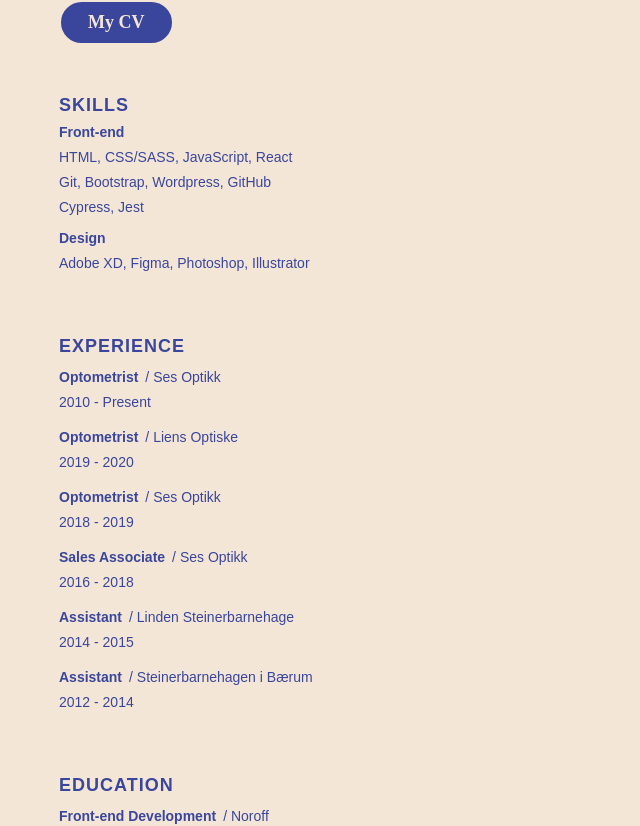
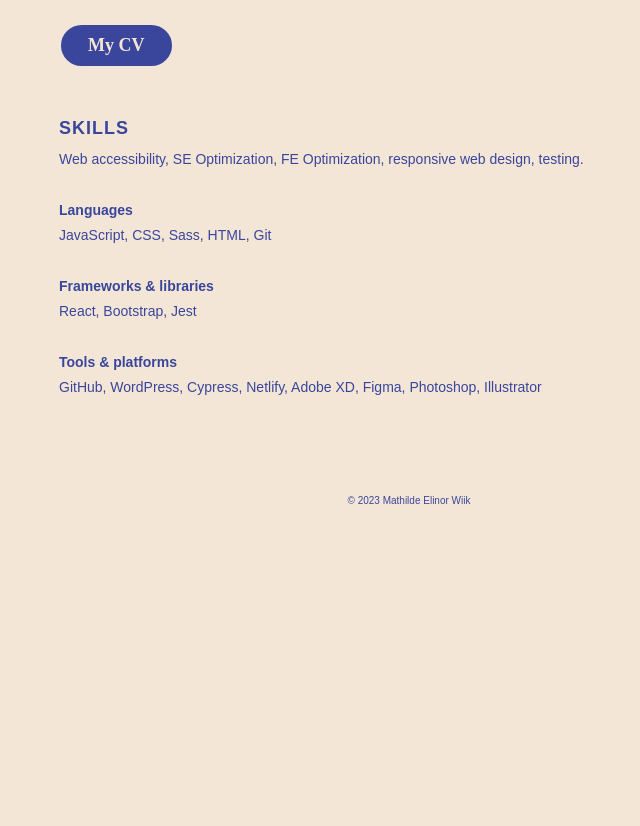
Before and after one commit to mathildeew/mathildeelinor-react, a React (Vite) app: page /about in a window 1280 px wide. Shown: the part 938-1764 px from the top of the page, without its empty margins (231-871 px from the left). After the commit the page ends 1458 px from the top, so only its background shows below. Built offline with nearby package versions, Linux system fonts and the light colour scheme; a web font is replaced by a local one.

Commit message:
clean up about

```diff
--- a/src/components/About/AboutContainer.styles.jsx
+++ b/src/components/About/AboutContainer.styles.jsx
@@ -1,26 +1,21 @@
 import styled from "styled-components";
 import { displayFlex } from "../../../styles/mixins";
 
-export const AboutContainer = styled.main`
-  .top {
+export const AboutContainer = styled.section`
+  .topMain {
     width: 100%;
-    height: 400px;
-  }
-
-  .left {
-    margin: 0 32px;
-    overflow: hidden;
+    margin-bottom: 70px;
 
     ${displayFlex({
       direction: "column",
-      align: "center",
-      justify: "center",
+      justify: "space-around",
     })}
   }
 
   h1 {
-    font-size: 10rem;
-    margin-bottom: 40px;
+    font-size: 8rem;
+    text-align: center;
+    margin-bottom: 100px;
   }
 
   h3 {
@@ -31,30 +26,47 @@ export const AboutContainer = styled.main`
     font-family: Montserrat;
     font-size: 1.6rem;
     line-height: 2;
+    margin-bottom: 80px;
   }
 
-  #blue {
+  .blob {
+    width: 270px;
+    height: 350px;
     background-color: var(--color-primary);
-    width: 100%;
-    height: 300px;
-    margin-bottom: 30px;
+    border-radius: 40% 56% 72% 28% / 42% 42% 56% 48%;
+    margin: 0 auto;
+    animation: morph 2.75s linear infinite;
 
     ${displayFlex({
       direction: "column",
+      justify: "center",
       align: "center",
-      justify: "center",
     })}
   }
 
+  @keyframes morph {
+    0%,
+    100% {
+      border-radius: 42% 56% 72% 28% / 42% 42% 56% 48%;
+    }
+    33% {
+      border-radius: 72% 28% 48% 48% / 28% 28% 72% 72%;
+    }
+    66% {
+      border-radius: 100% 56% 56% 100% / 100% 100% 56% 56%;
+    }
+  }
+
   .portrait {
-    width: 180px;
-    height: 220px;
+    width: 200px;
+    height: 260px;
     background: url("../../../public/self2.jpg");
     background-size: cover;
-    background-position: top center;
-    border-top-right-radius: 50%;
-    border-top-left-radius: 50%;
-    box-shadow: 6px -6px 0px 0px var(--color-secondary);
+    background-position: center center;
+    border-radius: 40% 56% 72% 28% / 42% 42% 56% 48%;
+    /* border-top-right-radius: 50%;
+    border-top-left-radius: 50%; */
+    /* box-shadow: 6px -6px 0px 0px var(--color-secondary); */
   }
 
   #text p:first-child {
@@ -62,7 +74,7 @@ export const AboutContainer = styled.main`
   }
 
   .bulk {
-    margin-bottom: 10px;
+    margin-bottom: 30px;
 
     div:first-child {
       display: flex;
@@ -82,52 +94,20 @@ export const AboutContainer = styled.main`
   }
 
   @media (min-width: 768px) {
-    .portrait {
-      display: none;
-    }
-
-    #blue {
-      width: 50%;
-      height: auto;
-    }
-
-    .topWrapper {
-      width: 100%;
-      height: 55vw;
-      max-height: 550px;
-      display: flex;
-      margin-bottom: 50px;
-    }
-
-    .top {
-      width: 50%;
-      height: 100%;
-      margin-right: 45px;
-
+    .topMain {
       ${displayFlex({
+        direction: "row",
         align: "center",
-        justify: "flex-end",
       })}
     }
 
-    .left {
-      width: 320px;
-      flex-direction: column;
-      margin: 0;
+    span {
+      font-size: 2rem;
+      width: 50%;
+      margin-bottom: 0px;
     }
-
-    .portraitBig {
-      /* 180*220 */
-      width: 180px;
-      height: 220px;
-      background: url("../../../public/self2.jpg");
-      background-size: cover;
-      background-position: top center;
-      border-top-right-radius: 50%;
-      border-top-left-radius: 50%;
-      box-shadow: 6px -6px 0px 0px var(--color-secondary);
-      position: absolute;
-      left: 50%;
+    .blue {
+      /* width: 80%; */
     }
   }
 `;
--- a/src/components/About/index.jsx
+++ b/src/components/About/index.jsx
@@ -15,23 +15,9 @@ export default function About() {
         </Helmet>
       </HelmetProvider>
 
-      <m.div
-        initial={{
-          background: "#39469B",
-          width: "100vw",
-          height: "100vh",
-          position: "absolute",
-          zIndex: "1",
-        }}
-        animate={{ y: "-100%" }}
-        transition={{ delay: 0.2, duration: 0.5, ease: "easeInOut" }}
-      ></m.div>
-
       <Navbar />
-      <AboutContainer>
-        <section className="topWrapper">
+      <AboutContainer className="wrapper">
         <div className="top">
-            <div className="left">
           <m.h1
             animate={{ y: 0 }}
             initial={{ y: "-100%" }}
@@ -40,6 +26,7 @@ export default function About() {
             About
           </m.h1>
 
+          <div className="topMain">
             <m.span
               animate={{ y: 0 }}
               initial={{ y: "100%" }}
@@ -48,27 +35,19 @@ export default function About() {
               Hi, I am Mathilde Elinor. I like to code things that are
               structured, accurate and user-oriented.
             </m.span>
+
+            <m.div
+              className="blob"
+              animate={{ opacity: 1 }}
+              initial={{ opacity: 0 }}
+              transition={{ delay: 0.8, duration: 0.5 }}
+            >
+              <div className="portrait"></div>
+            </m.div>
+          </div>
         </div>
 
         <m.div
-              className="portraitBig"
-              animate={{ opacity: 1 }}
-              initial={{ opacity: 0 }}
-              transition={{ delay: 0.4, duration: 0.5 }}
-            ></m.div>
-          </div>
-          <m.div id="blue">
-            <m.div
-              className="portrait"
-              animate={{ opacity: 1 }}
-              initial={{ opacity: 0 }}
-              transition={{ delay: 0.8, duration: 0.5 }}
-            ></m.div>
-          </m.div>
-        </section>
-
-        <m.div
-          className="wrapper"
           animate={{ y: 0, opacity: 1 }}
           initial={{ y: "10%", opacity: 0 }}
           transition={{ delay: 0.5, duration: 0.5 }}
@@ -99,47 +78,31 @@ export default function About() {
           </BaseButton>
 
           <section className="part">
+            <div className="bulk">
               <h2>Skills</h2>
-
-            <div className="bulk">
-              <h3>Front-end</h3>
-              <p>HTML, CSS/SASS, JavaScript, React</p>
-              <p>Git, Bootstrap, Wordpress, GitHub</p>
-              <p>Cypress, Jest</p>
+              <p>
+                Web accessibility, SE Optimization, FE Optimization, responsive
+                web design, testing.
+              </p>
             </div>
 
             <div className="bulk">
-              <h3>Design</h3>
-              <p>Adobe XD, Figma, Photoshop, Illustrator</p>
+              <h3>Languages</h3>
+              <p>JavaScript, CSS, Sass, HTML, Git</p>
             </div>
-          </section>
 
-          <section className="part">
-            <h2>Experience</h2>
+            <div className="bulk">
+              <h3>Frameworks & libraries</h3>
+              <p>React, Bootstrap, Jest</p>
+            </div>
 
-            {experience.map((job) => (
-              <div className="bulk" key={job.id}>
-                <div>
-                  <p className="boldText">{job.title}</p>
-                  <p>/ {job.company}</p>
+            <div className="bulk">
+              <h3>Tools & platforms</h3>
+              <p>
+                GitHub, WordPress, Cypress, Netlify, Adobe XD, Figma, Photoshop,
+                Illustrator
+              </p>
             </div>
-                <p>{job.year}</p>
-              </div>
-            ))}
-          </section>
-
-          <section className="part">
-            <h2>Education</h2>
-
-            {education.map((course) => (
-              <div className="bulk" key={course.id}>
-                <div>
-                  <p className="boldText">{course.title}</p>
-                  <p>/ {course.school}</p>
-                </div>
-                <p>{course.year}</p>
-              </div>
-            ))}
           </section>
         </m.div>
       </AboutContainer>
--- a/src/components/ui/Layout/Navbar/NavBar.styles.jsx
+++ b/src/components/ui/Layout/Navbar/NavBar.styles.jsx
@@ -5,7 +5,6 @@ export const NavbarContainer = styled.header`
   width: 50%;
   margin-bottom: 30px;
   overflow: hidden;
-  border: 2px solid green;
 
   .ellipsis {
     font-size: 3rem;
--- a/styles/GlobalStyles.jsx
+++ b/styles/GlobalStyles.jsx
@@ -74,9 +74,9 @@ li {
 }
 
 .wrapper {
-    max-width: 700px;
-    padding: 0 8%;
-    margin: 50px auto;
+  max-width: 700px;
+  padding: 0 8%;
+  margin: 50px auto;
   }
 
 .part {
```
Lines whose indentation alone changed are shown as unchanged.
